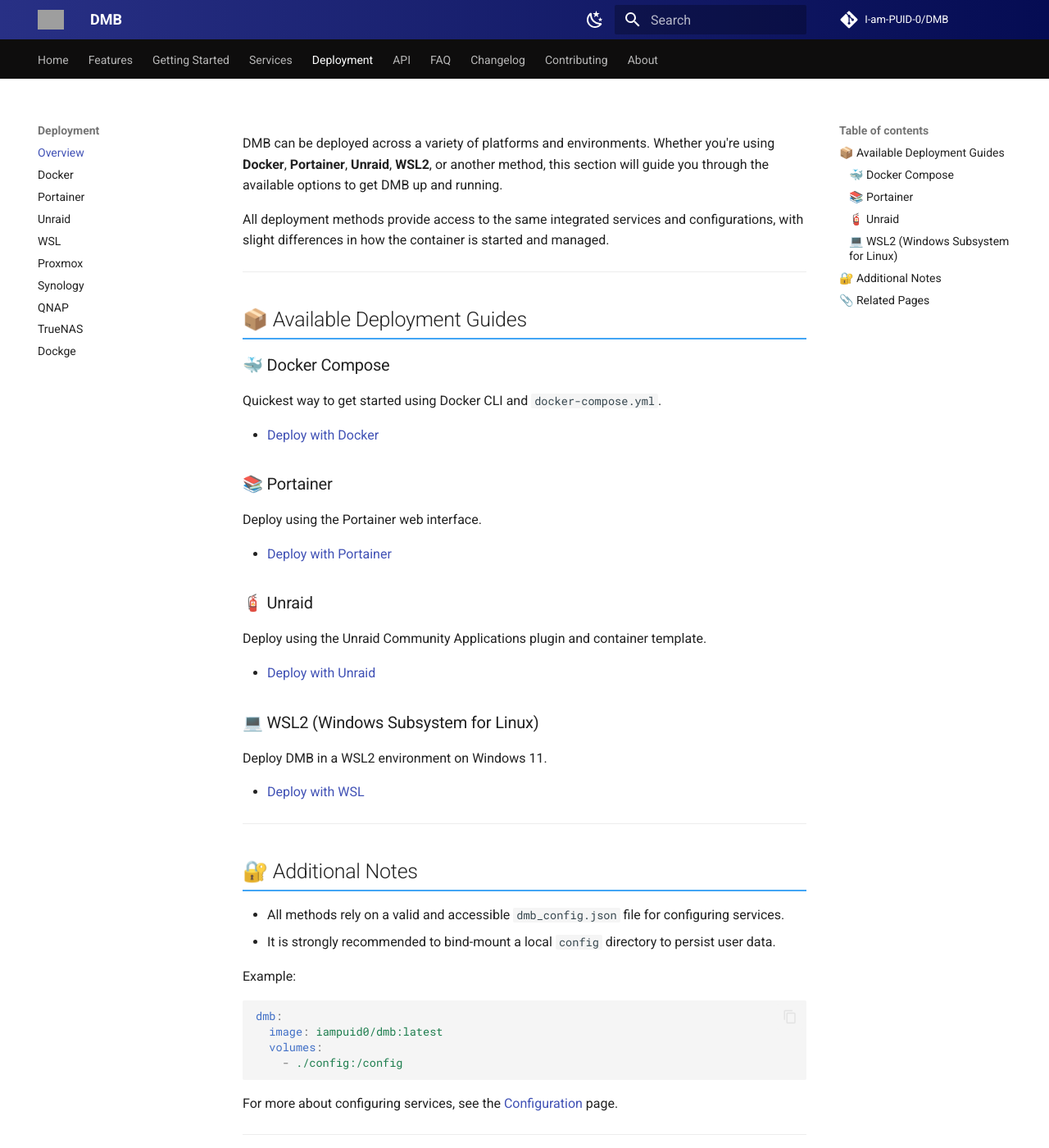
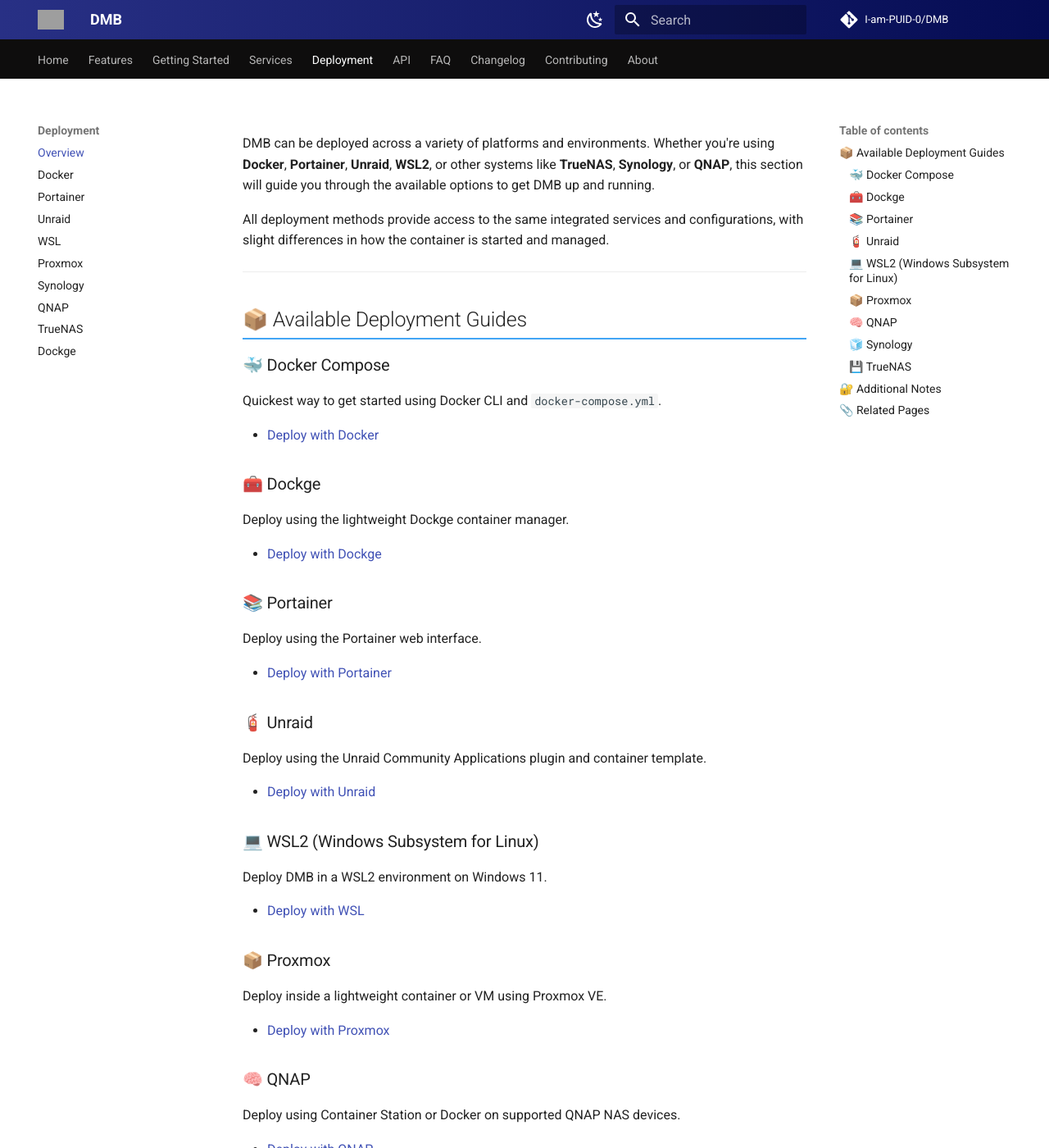
Before and after one commit to I-am-PUID-0/DMB_Docs, an MkDocs documentation site: the page built from docs/deployment/index.md, in a window 1280 px wide and 1400 px high. Shown: the whole window at 82% size. Built offline with MkDocs 1.6.1 and Material for MkDocs 9.7.7, drawn with Linux system fonts in a browser that asks for light colours; comment, search, counter and statistics services are not loaded; some of the changed text lies outside the part shown; grey boxes are pictures that could not be loaded.

Commit message:
Update deployment guide to include additional platforms and improve clarity

```diff
--- a/docs/deployment/index.md
+++ b/docs/deployment/index.md
@@ -4,7 +4,7 @@ title: Deployment
 
 # 🚀 Deployment Overview
 
-DMB can be deployed across a variety of platforms and environments. Whether you're using **Docker**, **Portainer**, **Unraid**, **WSL2**, or another method, this section will guide you through the available options to get DMB up and running.
+DMB can be deployed across a variety of platforms and environments. Whether you're using **Docker**, **Portainer**, **Unraid**, **WSL2**, or other systems like **TrueNAS**, **Synology**, or **QNAP**, this section will guide you through the available options to get DMB up and running.
 
 All deployment methods provide access to the same integrated services and configurations, with slight differences in how the container is started and managed.
 
@@ -16,6 +16,11 @@ All deployment methods provide access to the same integrated services and config
 Quickest way to get started using Docker CLI and `docker-compose.yml`.
 
 - [Deploy with Docker](docker.md)
+
+### 🧰 Dockge
+Deploy using the lightweight Dockge container manager.
+
+- [Deploy with Dockge](dockge.md)
 
 ### 📚 Portainer
 Deploy using the Portainer web interface.
@@ -32,7 +37,28 @@ Deploy DMB in a WSL2 environment on Windows 11.
 
 - [Deploy with WSL](wsl.md)
 
+### 📦 Proxmox
+Deploy inside a lightweight container or VM using Proxmox VE.
+
+- [Deploy with Proxmox](proxmox.md)
+
+### 🧠 QNAP
+Deploy using Container Station or Docker on supported QNAP NAS devices.
+
+- [Deploy with QNAP](qnap.md)
+
+### 🧊 Synology
+Deploy using Synology Docker and DSM's GUI or CLI.
+
+- [Deploy with Synology](synology.md)
+
+### 💾 TrueNAS
+Deploy on TrueNAS SCALE using Docker or native Apps.
+
+- [Deploy with TrueNAS](truenas.md)
+
 ---
+
 
 ## 🔐 Additional Notes
 
```
